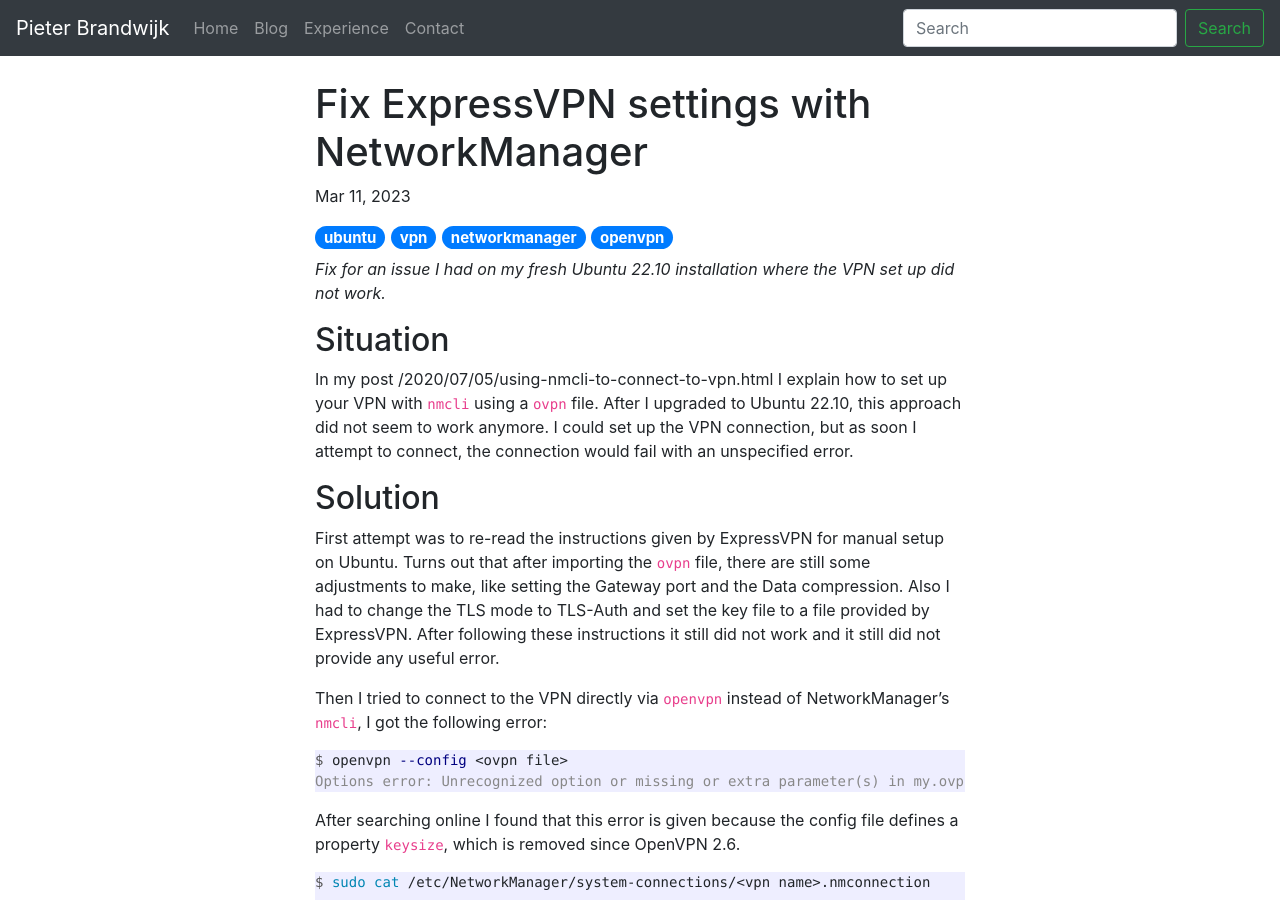
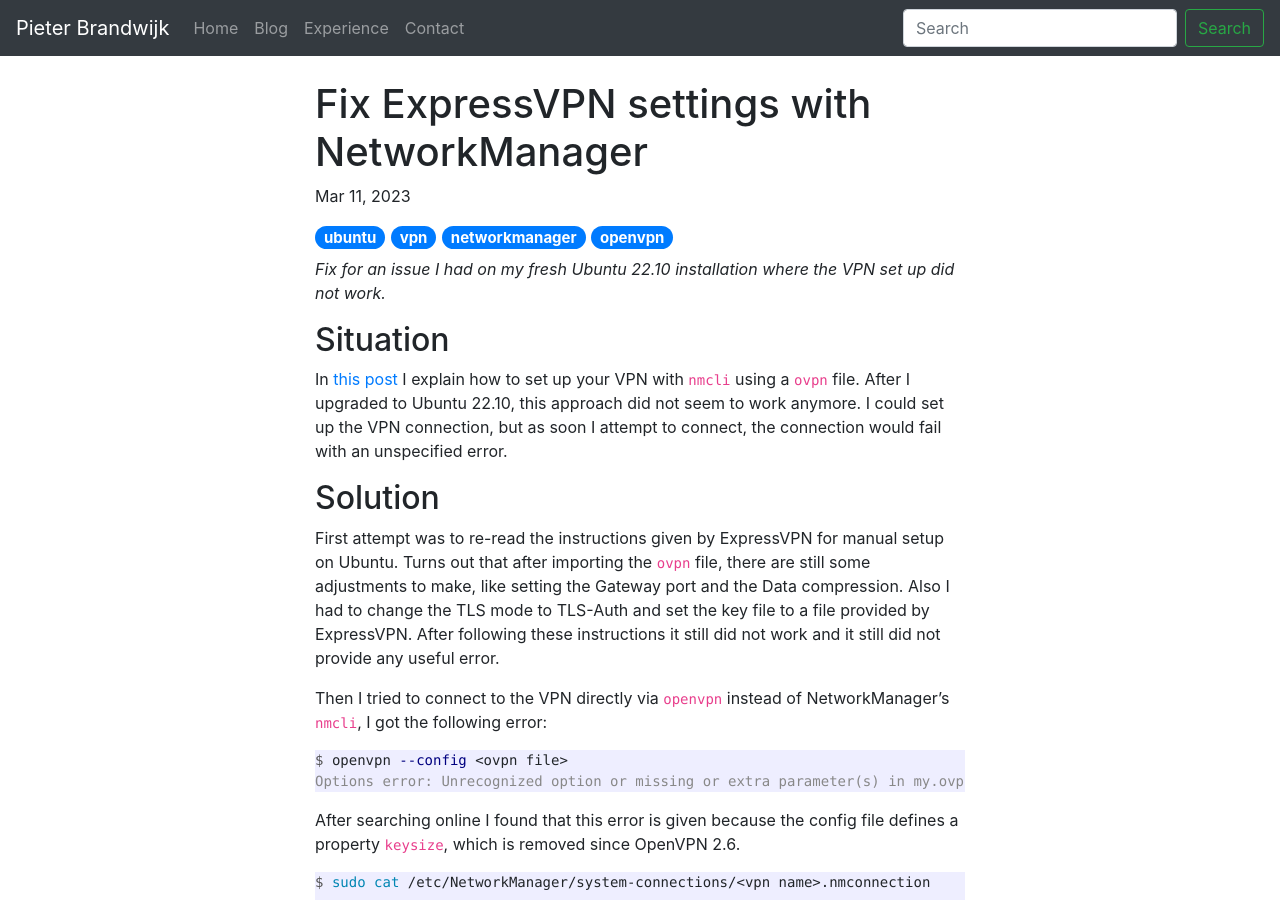
Before and after one commit to pbrandwijk/pbrandwijk.github.io, a Jekyll site: the page built from _posts/2023-03-11-fix-expressvpn-settings-with-networkmanager.md, in a window 1280 px wide and 900 px high. Built offline with Jekyll 4.4.1, drawn with Linux system fonts in a browser that asks for light colours; nearby versions of some CDN libraries; comment, search, counter and statistics services are not loaded.

Commit message:
Add links

```diff
--- a/_posts/2023-03-11-fix-expressvpn-settings-with-networkmanager.md
+++ b/_posts/2023-03-11-fix-expressvpn-settings-with-networkmanager.md
@@ -11,7 +11,7 @@
 *Fix for an issue I had on my fresh Ubuntu 22.10 installation where the VPN set up did not work.*
 
 ## Situation
-In my post {% post_url 2020-07-05-using-nmcli-to-connect-to-vpn %} I explain how to set up your VPN with `nmcli` using a `ovpn` file. After I upgraded to Ubuntu 22.10, this approach did not seem to work anymore. I could set up the VPN connection, but as soon I attempt to connect, the connection would fail with an unspecified error.
+In [this post]({% post_url 2020-07-05-using-nmcli-to-connect-to-vpn %}) I explain how to set up your VPN with `nmcli` using a `ovpn` file. After I upgraded to Ubuntu 22.10, this approach did not seem to work anymore. I could set up the VPN connection, but as soon I attempt to connect, the connection would fail with an unspecified error.
 
 ## Solution
 First attempt was to re-read the instructions given by ExpressVPN for manual setup on Ubuntu. Turns out that after importing the `ovpn` file, there are still some adjustments to make, like setting the Gateway port and the Data compression. Also I had to change the TLS mode to TLS-Auth and set the key file to a file provided by ExpressVPN. After following these instructions it still did not work and it still did not provide any useful error.
```
Also changed, not shown: _posts/2020-07-03-my-initial-ubuntu-setup.md (+1 -1 lines), _posts/2020-07-05-using-nmcli-to-connect-to-vpn.md (+2 -0 lines).
